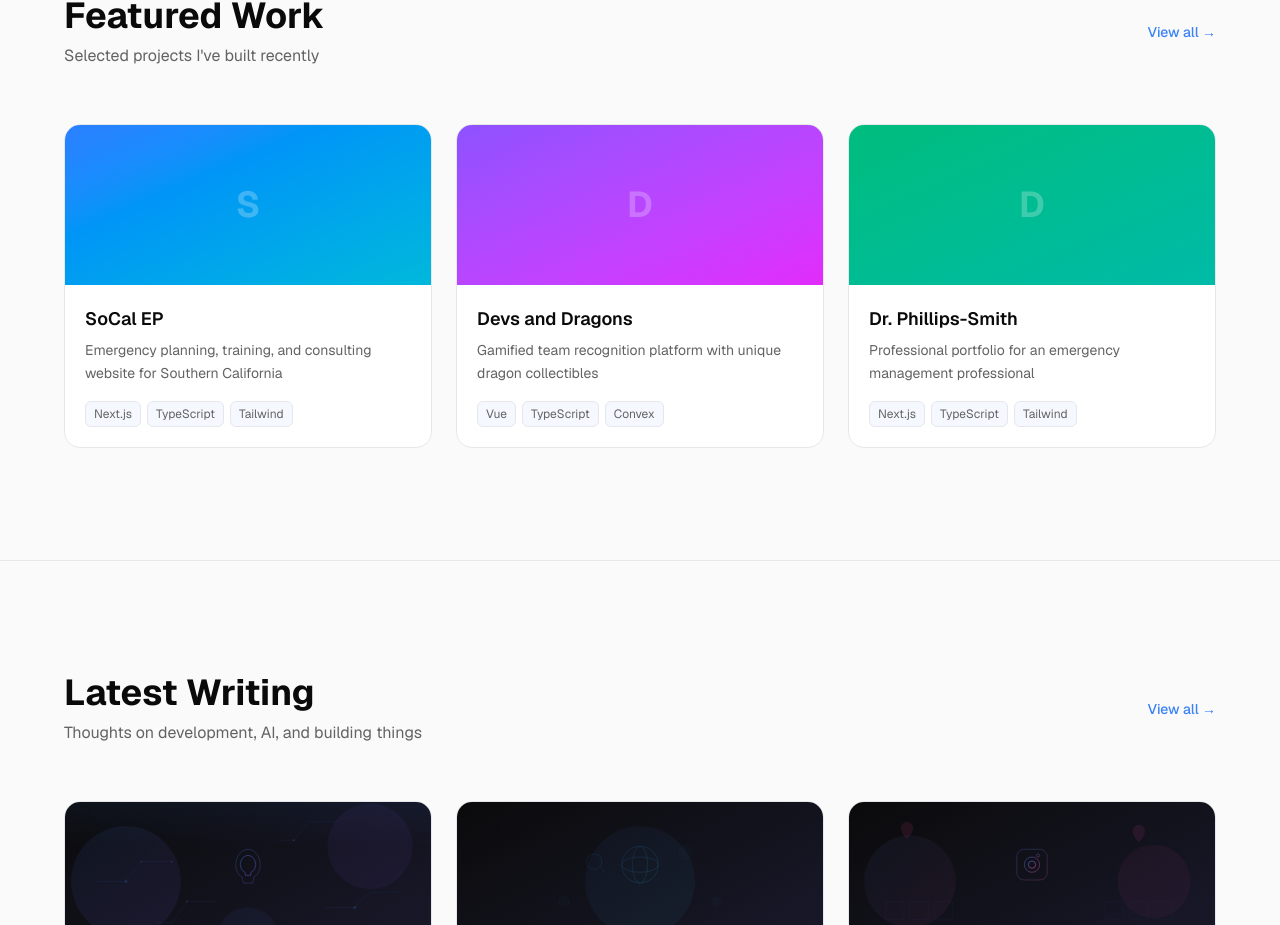
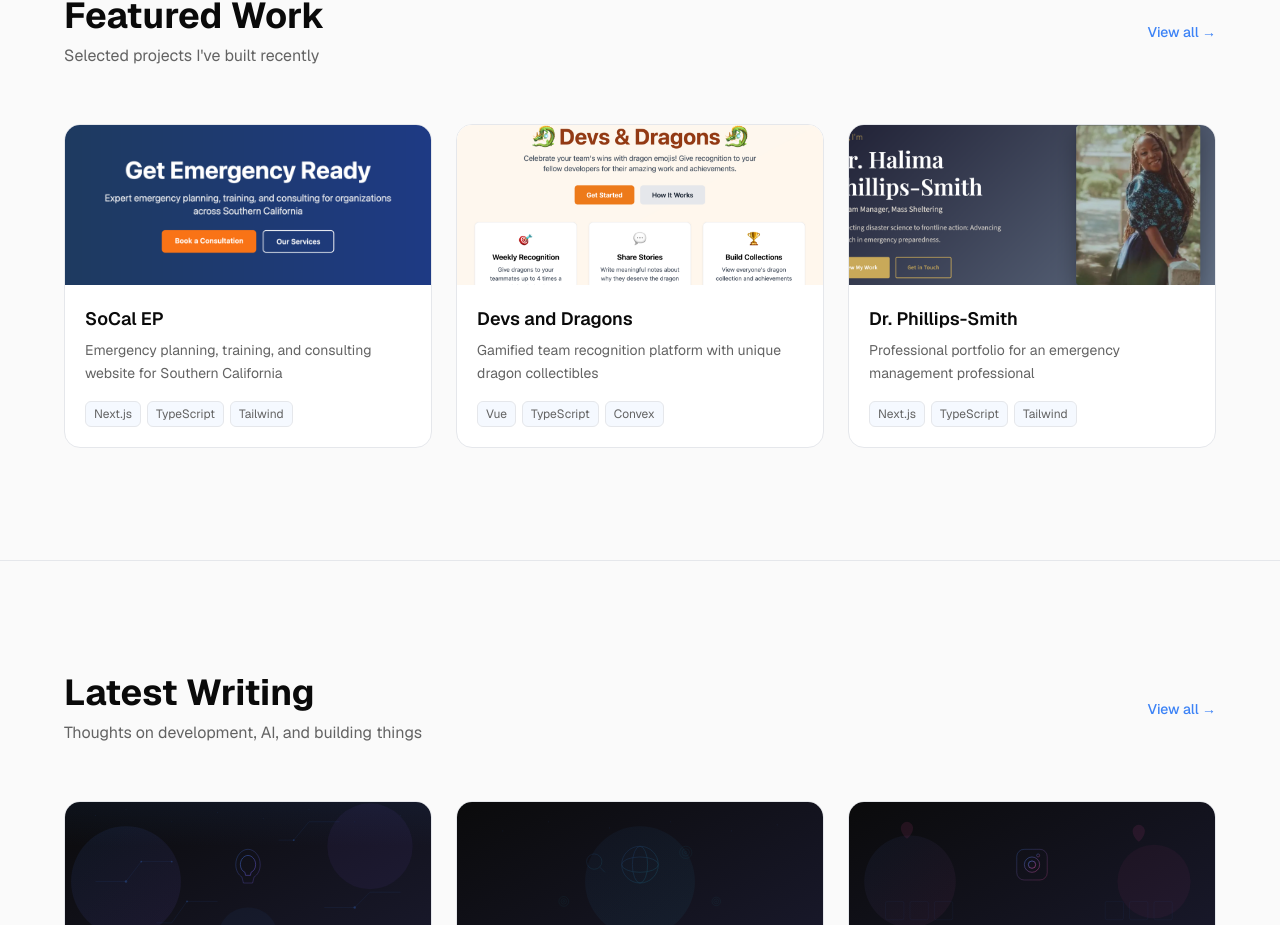
Before and after one commit to MatthewSmithwebdesign/26-portfolio, a Next.js app: page / in a window 1280 px wide. Shown: the part 797-1722 px from the top of the page. Built offline with nearby package versions, Linux system fonts and the light colour scheme.

Commit message:
Add screenshots to homepage featured work

```diff
--- a/src/app/page.tsx
+++ b/src/app/page.tsx
@@ -1,4 +1,5 @@
 import Link from 'next/link';
+import Image from 'next/image';
 import { getAllPosts } from '@/lib/blog';
 import ScrollReveal from '@/components/ScrollReveal';
 
@@ -10,6 +11,7 @@
     tech: ['Next.js', 'TypeScript', 'Tailwind'],
     link: 'https://socalep.vercel.app/',
     gradient: 'from-blue-500 to-cyan-500',
+    image: '/images/projects-socal-ep.png',
   },
   {
     slug: 'devs-and-dragons',
@@ -18,6 +20,7 @@
     tech: ['Vue', 'TypeScript', 'Convex'],
     link: 'https://devsandragons.quest/',
     gradient: 'from-violet-500 to-fuchsia-500',
+    image: '/images/projects-devs-and-dragons.png',
   },
   {
     slug: 'dr-phillips-smith',
@@ -26,6 +29,7 @@
     tech: ['Next.js', 'TypeScript', 'Tailwind'],
     link: 'https://dr-phillips-smith.vercel.app/',
     gradient: 'from-emerald-500 to-teal-500',
+    image: '/images/projects-dr-phillips-smith.png',
   },
 ];
 
@@ -114,10 +118,22 @@
                     rel="noopener noreferrer"
                     className="group block rounded-2xl border border-border bg-card hover:border-accent/50 transition-all hover:shadow-lg hover:shadow-accent/5 hover:-translate-y-1 overflow-hidden"
                   >
-                    <div className={`h-40 bg-gradient-to-br ${project.gradient} flex items-center justify-center`}>
-                      <span className="text-white/80 text-4xl font-bold opacity-30 group-hover:opacity-50 transition-opacity">
-                        {project.title.charAt(0)}
-                      </span>
+                    <div className="h-40 bg-card relative overflow-hidden">
+                      {project.image ? (
+                        <Image
+                          src={project.image}
+                          alt={`${project.title} screenshot`}
+                          fill
+                          className="object-cover object-top group-hover:scale-105 transition-transform duration-500"
+                          sizes="(max-width: 640px) 100vw, (max-width: 1024px) 50vw, 33vw"
+                        />
+                      ) : (
+                        <div className={`w-full h-full bg-gradient-to-br ${project.gradient} flex items-center justify-center`}>
+                          <span className="text-white/80 text-4xl font-bold opacity-30 group-hover:opacity-50 transition-opacity">
+                            {project.title.charAt(0)}
+                          </span>
+                        </div>
+                      )}
                     </div>
                     <div className="p-5">
                       <h3 className="text-lg font-semibold text-fg mb-1.5 group-hover:text-accent transition-colors">
```
